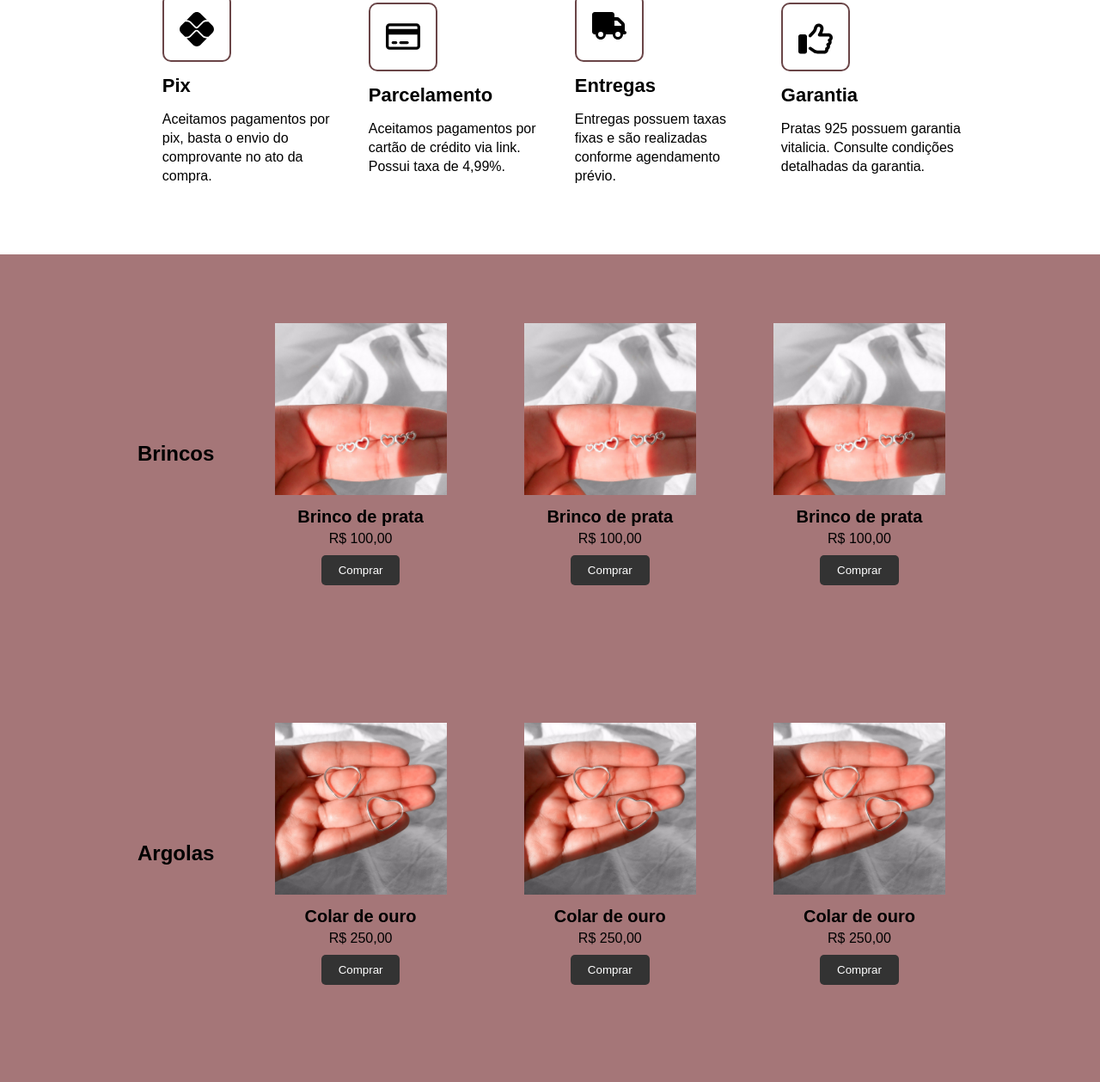
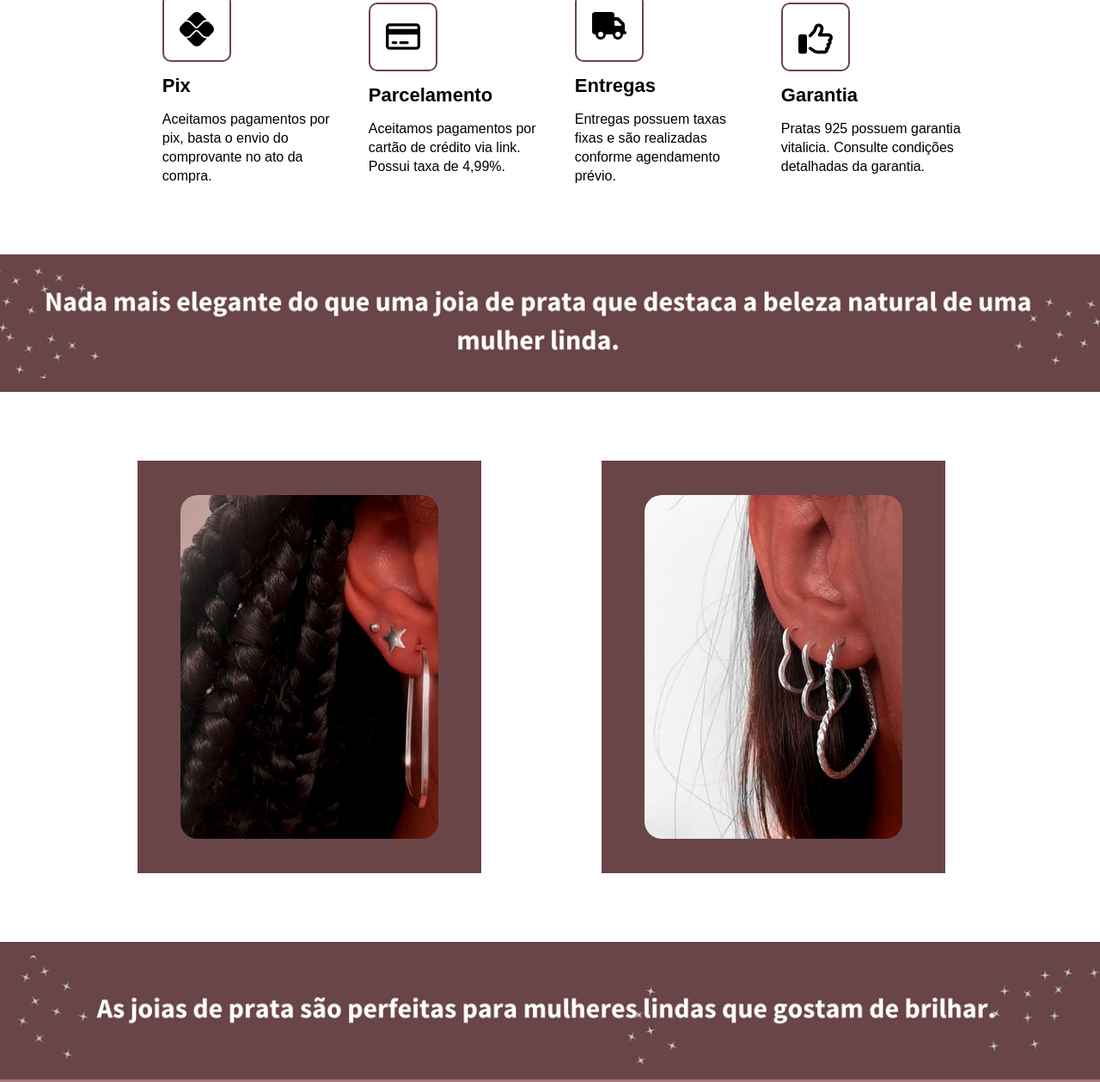
Before and after one commit to esdrascj/Catalogo-PraTi925, a plain HTML site: page index.html in a window 1280 px wide. Shown: the part 789-2048 px from the top of the page at 86% size. Drawn offline with Linux system fonts and the light colour scheme.

Commit message:
commit com alterações 15-04

```diff
--- a/index.html
+++ b/index.html
@@ -11,7 +11,6 @@
 <body>
 
   <header>
-
     <nav class="navigation">
       <img src="imagens_geral/logo_prati_semfundo.png" alt="Logo Pra.Ti" class="header-img">
       <ul>
@@ -76,6 +75,35 @@
         </div>
 
 
+      </section>
+
+
+      <section class="box-brilhosa-background2">
+        <div class="box-brilhosa-background2-div">
+          <img src="imagens_geral/section_home_1.png" alt="três argolas de prata">
+
+        </div>
+      </section>
+
+      <section class="img-pecas">
+        <div class="box-img-pecas-border">
+        <div class="box-img-pecas">
+            <img src="argola/brinco_argola_home.png" alt="argola e brinco de coracao">
+        </div>
+        </div>
+
+        <div class="box-img-pecas-border">
+        <div class="box-img-pecas">
+            <img src="argola/trio_argolas_home.png" alt="três argolas de prata">
+        </div>
+        </div>
+      </section>
+
+      <section class="box-brilhosa-background2">
+        <div class="box-brilhosa-background2-div">
+          <img src="imagens_geral/section_home_2.png" alt="três argolas de prata">
+
+        </div>
       </section>
 
     <section class="texto-principal">
--- a/style.css
+++ b/style.css
@@ -18,6 +18,8 @@ body {
     padding: 20px 70px;
 
   }
+
+
 
  /*seção do header e menu*/
 .navigation{
@@ -105,6 +107,8 @@ main section{
 /*seção com os icones e informativos*/
 .frete-pagamento{
   background-color: #fff;
+  width: 100%;
+  margin: 0;
 }
 
 .box-icone{
@@ -144,6 +148,74 @@ main section{
 }
 
 /*final da seção com icones e informativos*/
+
+/*seção texto seja uma brilhosa*/
+.box-brilhosa{
+  width: 80%;
+  margin: 0 auto; /* Centralizar horizontalmente */
+  text-align: center; /* Centralizar o conteúdo do contêiner */
+  height: 1vh; /* altura da janela de visualização */
+}
+
+.box-brilhosa-title{
+
+  font-size: 50px;
+  display: flex;
+  justify-content: center;
+}
+/*final da seção texto seja  uma brilhosa*/
+/*inicio da seção com as imagens e bordas*/
+.img-pecas{
+  background-color: #fff;
+  width: 100%;
+  margin: 0%;
+}
+
+
+.box-img-pecas-border{
+  position: relative;
+  width: 400px;
+  height: 480px;
+  display: flex;
+  justify-content: center;
+  align-items: center;
+  background: #6A4547;
+  overflow: hidden;
+  box-sizing: border-box;
+  margin-right: 20px;
+}
+
+.box-img-pecas{
+  position: relative;
+  width: 300px;
+  height: 400px;
+  display: flex;
+  justify-content: center;
+  align-items: center;
+  background: rgba(0, 0, 0, .4);
+  overflow: hidden;
+  border-radius: 20px;
+
+}
+
+/*final seção duas imagens de produtos*/
+.box-brilhosa-background2{
+  background-color: #6A4547;
+}
+
+.box-brilhosa-background2-div{
+  display: block;
+  position: absolute;
+  left: 0;
+  height: auto;
+
+}
+.box-brilhosa-background2 img{
+  display: block;
+  width: 100%;
+  height: auto;
+  background-color: transparent;
+}
 
 /*seção de exibição dos produtos*/
 .produto {
```
Also changed, not shown: argola/brinco_argola_home.png (added), argola/trio_argolas_home.png (added), imagens_geral/background_2_frase.png (added), imagens_geral/section_home_1.png (added), imagens_geral/section_home_2.png (added).
